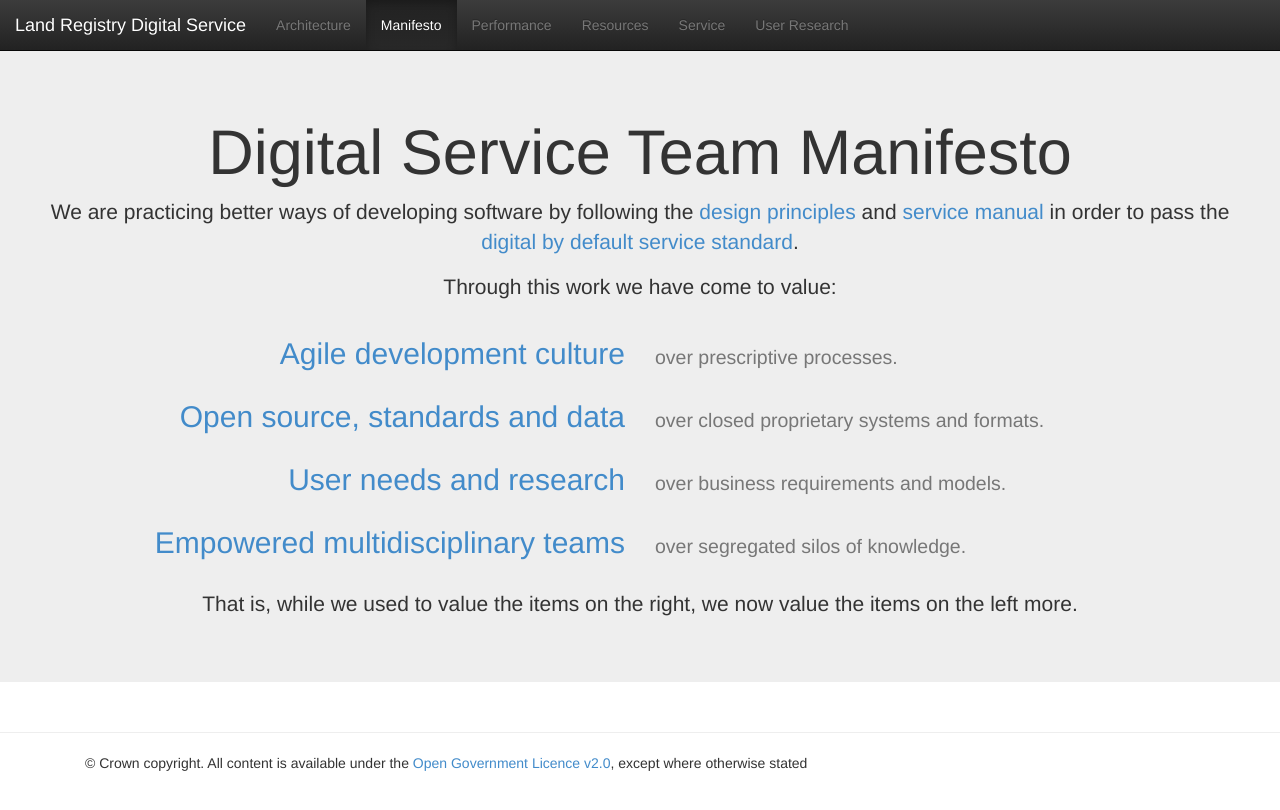
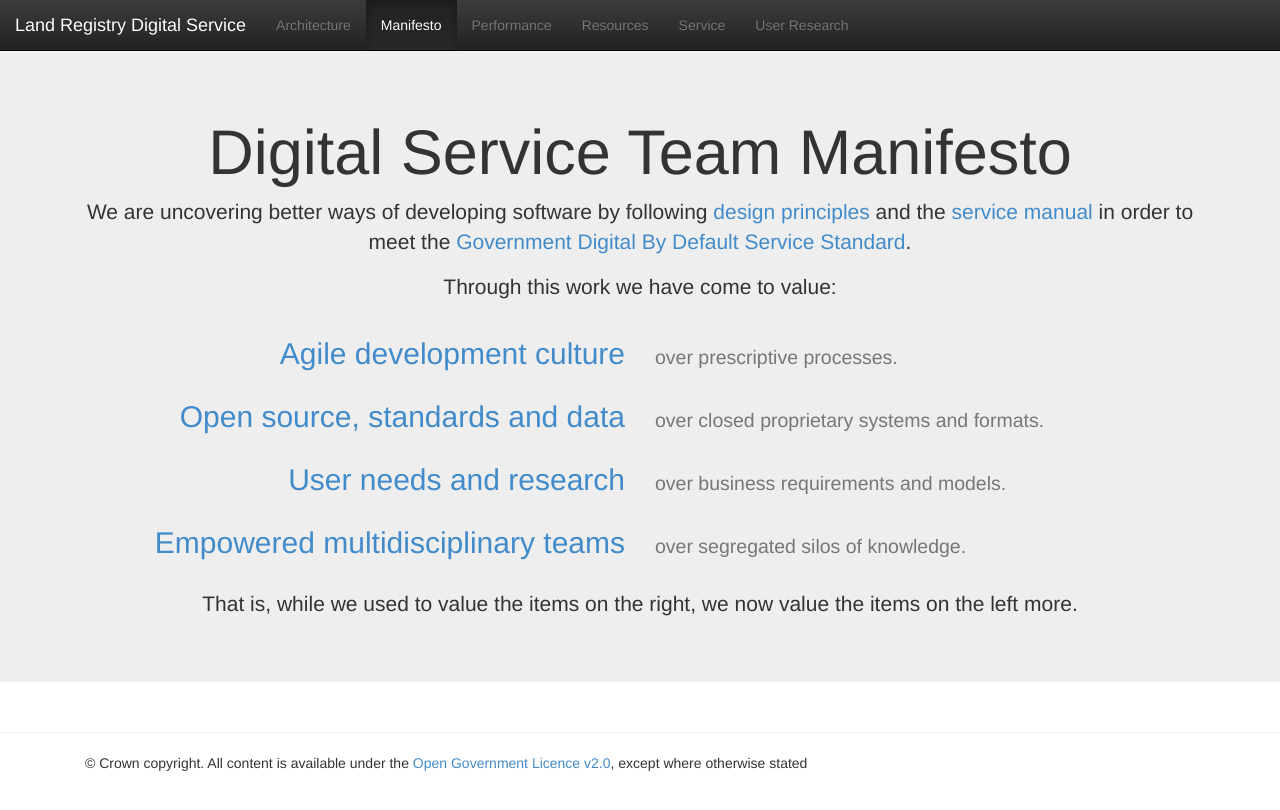
Before and after one commit to ztrelease/landregistry.github.io, a Jekyll site: the page built from manifesto.html, in a window 1280 px wide. Shown: the top 810 px of the page. Built offline with Jekyll 4.4.1, drawn with Linux system fonts in a browser that asks for light colours.

Commit message:
one last tweak

```diff
--- a/manifesto.html
+++ b/manifesto.html
@@ -4,12 +4,12 @@
 ---
 
 <div class="jumbotron">
-  <div class="container-fluid text-center">
+  <div class="container text-center">
       <h1>Digital Service Team Manifesto</h1>
-      <p>We are practicing better ways of developing software by following the
-        <a href="https://www.gov.uk/design-principles">design principles</a> and
-        <a href="https://www.gov.uk/service-manual">service manual</a> in order to pass the
-        <a href="https://www.gov.uk/service-manual/digital-by-default">digital by default service standard</a>.</p>
+      <p>We are uncovering better ways of developing software by following
+        <a href="https://www.gov.uk/design-principles">design principles</a> and the
+        <a href="https://www.gov.uk/service-manual">service manual</a> in order to meet the
+        <a href="https://www.gov.uk/service-manual/digital-by-default">Government Digital By Default Service Standard</a>.</p>
       <p>Through this work we have come to value:</p>
       <div class="row">
         <div class="col-xs-6 text-right">
@@ -44,6 +44,5 @@
         </div>
       </div>
       <br/><p>That is, while we used to value the items on the right, we now value the items on the left more.</p>
-    </div>
   </div>
 </div>
```
